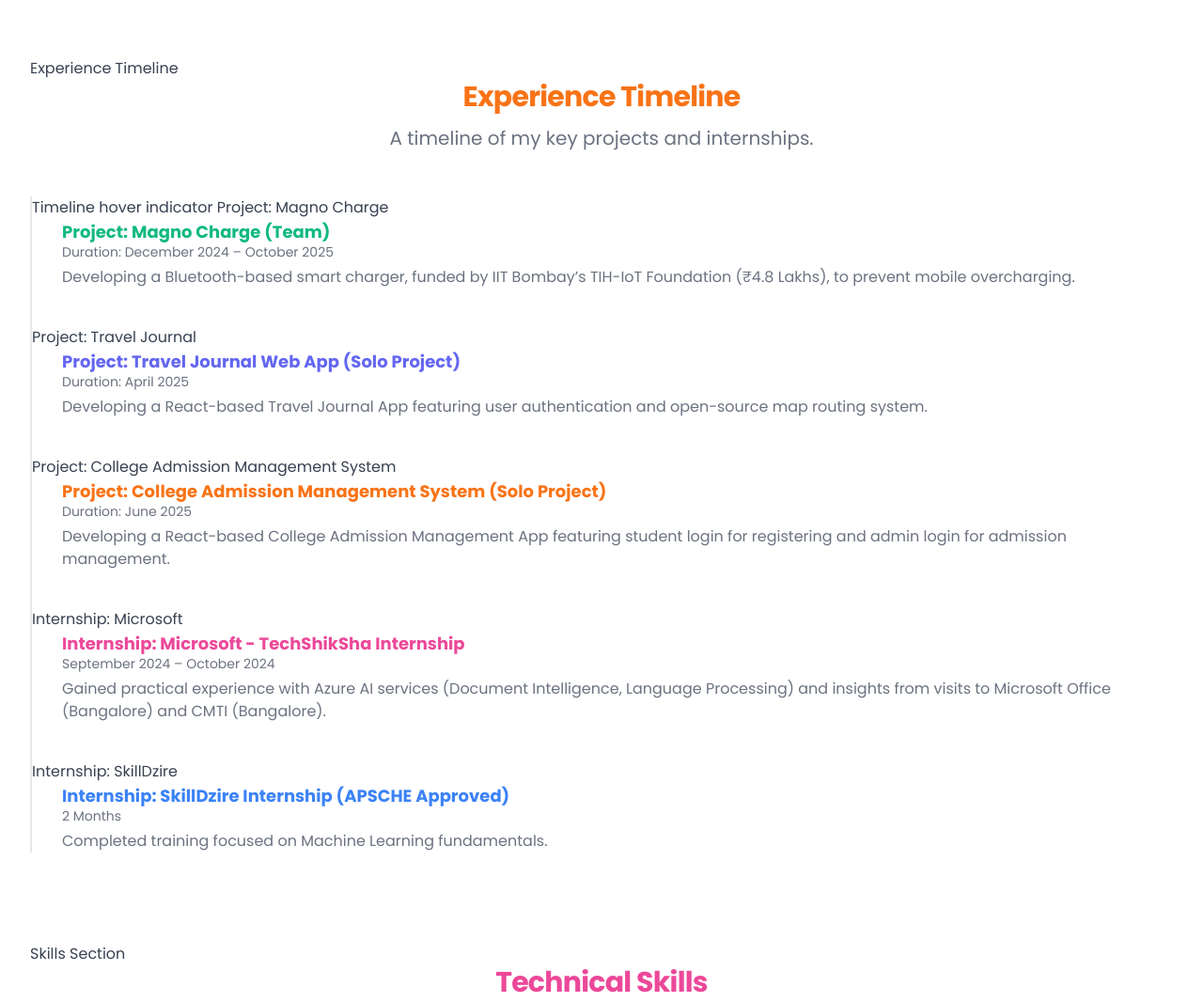
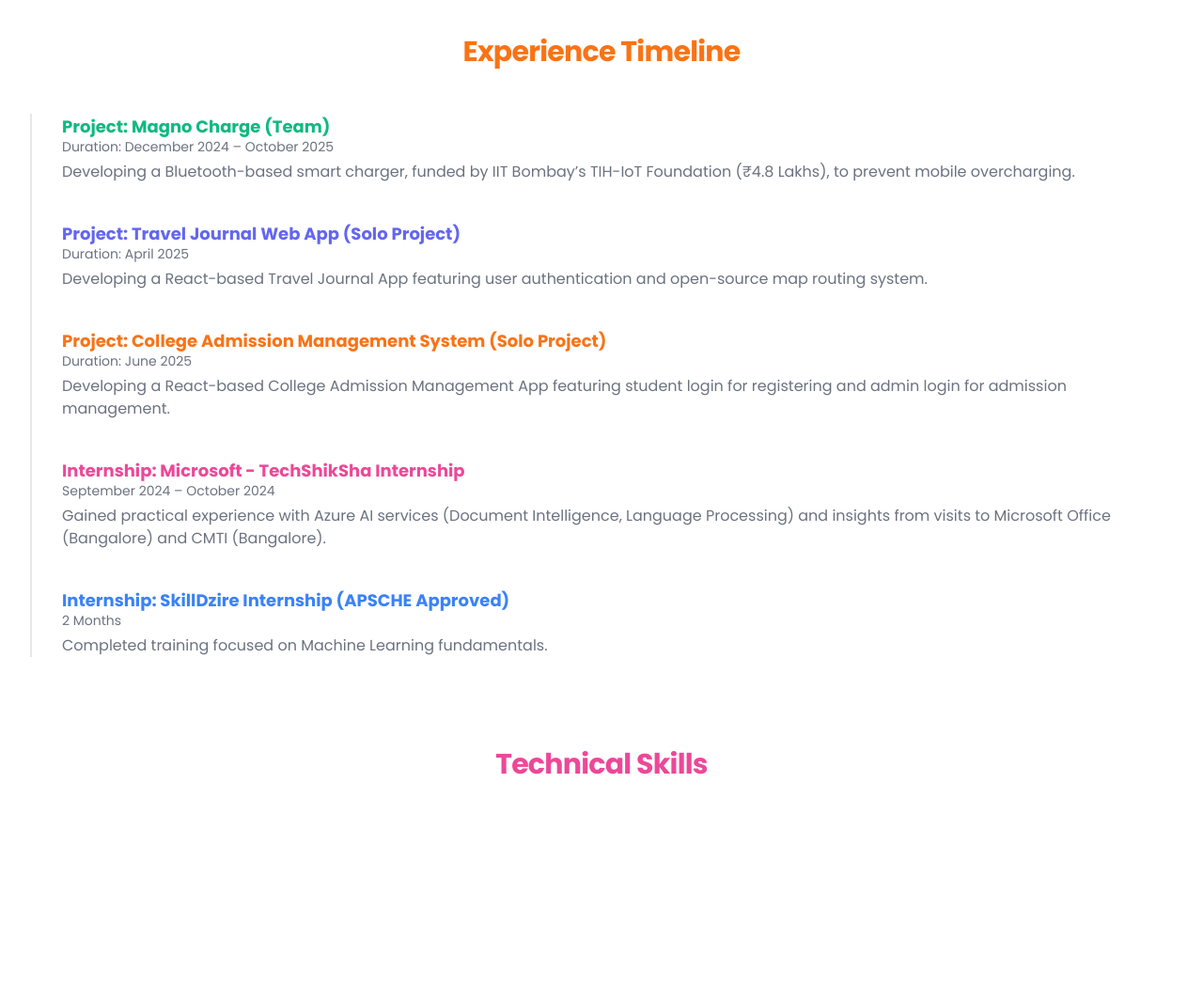
Before and after one commit to Akash-Veerla/Akash-Veerla, a plain HTML site: page index.html in a window 1280 px wide. Shown: the part 556-1622 px from the top of the page at 94% size. Drawn offline with nearby package versions, Linux system fonts and the light colour scheme.

Commit message:
Update index.html

```diff
--- a/index.html
+++ b/index.html
@@ -185,7 +185,7 @@
 
     <main class="max-w-7xl mx-auto py-12 px-4 sm:px-6 lg:px-8">
 
-         Summary Section
+<!--          Summary Section  -->
         <section id="summary" class="mb-24 pt-16 -mt-16"> <!-- Added pt and negative mt for scroll offset -->
             <div class="text-center">
                 <h1 class="text-4xl md:text-6xl font-extrabold" data-color-index="0">Akash Veerla</h1>
@@ -218,41 +218,41 @@
         </div>
 
 
-         Experience Timeline
+<!--          Experience Timeline  -->
         <section id="experience" class="mb-24 pt-16 -mt-16"> <!-- Added pt and negative mt for scroll offset -->
             <h2 class="text-3xl font-bold tracking-tight text-center" data-color-index="2">Experience Timeline</h2>
             <p class="mt-3 max-w-2xl mx-auto text-center text-xl" style="color: var(--text-secondary);">
-               A timeline of my key projects and internships.
+<!--                A timeline of my key projects and internships. -->
             </p>
             <div class="mt-12 relative border-l-2 border-[var(--border-light)] ml-4 md:ml-0">
-                 Timeline hover indicator
+<!--                  Timeline hover indicator  -->
                 <div id="timeline-hover-indicator" class="timeline-indicator"></div>
 
-                 Project: Magno Charge
+<!--                  Project: Magno Charge  -->
                 <div class="mb-10 ml-8 timeline-item">
                     <h3 class="text-lg font-semibold" data-color-index="0">Project: Magno Charge (Team)</h3>
                     <time class="block mb-2 text-sm font-normal leading-none" style="color: var(--text-secondary);">Duration: December 2024 – October 2025</time>
                     <p class="text-base font-normal" style="color: var(--text-secondary);">Developing a Bluetooth-based smart charger, funded by IIT Bombay’s TIH-IoT Foundation (₹4.8 Lakhs), to prevent mobile overcharging.</p>
                 </div>
-                 Project: Travel Journal
+<!--                  Project: Travel Journal  -->
                 <div class="mb-10 ml-8 timeline-item">
                     <h3 class="text-lg font-semibold" data-color-index="1">Project: Travel Journal Web App (Solo Project)</h3>
                     <time class="block mb-2 text-sm font-normal leading-none" style="color: var(--text-secondary);">Duration: April 2025</time>
                     <p class="text-base font-normal" style="color: var(--text-secondary);">Developing a React-based Travel Journal App featuring user authentication and open-source map routing system.</p>
                 </div>
-                 Project: College Admission Management System
+<!--                  Project: College Admission Management System  -->
                 <div class="mb-10 ml-8 timeline-item">
                     <h3 class="text-lg font-semibold" data-color-index="4">Project: College Admission Management System (Solo Project)</h3>
                     <time class="block mb-2 text-sm font-normal leading-none" style="color: var(--text-secondary);">Duration: June 2025</time>
                     <p class="text-base font-normal" style="color: var(--text-secondary);">Developing a React-based College Admission Management App featuring student login for registering and admin login for admission management.</p>
                 </div>
-                 Internship: Microsoft
+<!--                  Internship: Microsoft  -->
                 <div class="mb-10 ml-8 timeline-item">
                     <h3 class="text-lg font-semibold" data-color-index="2">Internship: Microsoft - TechShikSha Internship</h3>
                     <time class="block mb-2 text-sm font-normal leading-none" style="color: var(--text-secondary);">September 2024 – October 2024</time>
                     <p class="text-base font-normal" style="color: var(--text-secondary);">Gained practical experience with Azure AI services (Document Intelligence, Language Processing) and insights from visits to Microsoft Office (Bangalore) and CMTI (Bangalore).</p>
                 </div>
-                 Internship: SkillDzire
+<!--                  Internship: SkillDzire  -->
                 <div class="ml-8 timeline-item">
                     <h3 class="text-lg font-semibold" data-color-index="3">Internship: SkillDzire Internship (APSCHE Approved)</h3>
                     <time class="block mb-2 text-sm font-normal leading-none" style="color: var(--text-secondary);">2 Months</time>
@@ -261,22 +261,22 @@
             </div>
         </section>
 
-         Skills Section
+<!--          Skills Section  -->
         <section id="skills" class="mb-24 pt-16 -mt-16"> <!-- Added pt and negative mt for scroll offset -->
             <h2 class="text-3xl font-bold tracking-tight text-center" data-color-index="3">Technical Skills</h2>
             <p class="mt-3 max-w-2xl mx-auto text-center text-xl" style="color: var(--text-secondary);">
-                A visualization of my technical abilities across different domains. Hover over this section to view the chart.
+<!--                 A visualization of my technical abilities across different domains. Hover over this section to view the chart. -->
             </p>
             <div class="mt-12 chart-container">
                 <canvas id="skillsChart"></canvas>
             </div>
         </section>
 
-         Workshops & Achievements Section
+<!--          Workshops & Achievements Section  -->
         <section id="workshops-achievements" class="mb-24 pt-16 -mt-16">
             <h2 class="text-3xl font-bold tracking-tight text-center" data-color-index="0">Workshops & Achievements</h2>
             <p class="mt-3 max-w-2xl mx-auto text-center text-xl" style="color: var(--text-secondary);">
-               Highlights of my participation in workshops and notable achievements.
+<!--                Highlights of my participation in workshops and notable achievements. -->
             </p>
             <div class="mt-12 space-y-4">
                 <div class="flex items-start p-4 bg-[var(--bg-secondary)] rounded-lg shadow-md border-l-4 border-[var(--distinct-color-1)]">
@@ -300,14 +300,14 @@
             </div>
         </section>
 
-         Certifications Section
+<!--          Certifications Section  -->
         <section id="credentials" class="mb-24 pt-16 -mt-16"> <!-- Added pt and negative mt for scroll offset -->
             <h2 class="text-3xl font-bold tracking-tight text-center" data-color-index="1">Certifications</h2>
              <p class="mt-3 max-w-2xl mx-auto text-center text-xl" style="color: var(--text-secondary);">
-               My professional certifications. Click on a card to flip it and read the description.
+<!--                My professional certifications. Click on a card to flip it and read the description. -->
             </p>
             <div class="mt-12 grid gap-8 md:grid-cols-2 lg:grid-cols-3">
-                 ServiceNow CSA
+<!--                  ServiceNow CSA  -->
                 <div class="flip-card" data-color-index="0">
                     <div class="flip-card-inner">
                         <div class="flip-card-front">
@@ -318,7 +318,7 @@
                         </div>
                     </div>
                 </div>
-                 Azure AI Document Intelligence
+<!--                  Azure AI Document Intelligence  -->
                 <div class="flip-card" data-color-index="1">
                     <div class="flip-card-inner">
                         <div class="flip-card-front">
@@ -329,7 +329,7 @@
                         </div>
                     </div>
                 </div>
-                 Azure AI Language (NLP)
+<!--                  Azure AI Language (NLP)  -->
                 <div class="flip-card" data-color-index="2">
                     <div class="flip-card-inner">
                         <div class="flip-card-front">
@@ -340,7 +340,7 @@
                         </div>
                     </div>
                 </div>
-                 Introduction to GitHub Administration
+<!--                  Introduction to GitHub Administration  -->
                 <div class="flip-card" data-color-index="3">
                     <div class="flip-card-inner">
                         <div class="flip-card-front">
```
